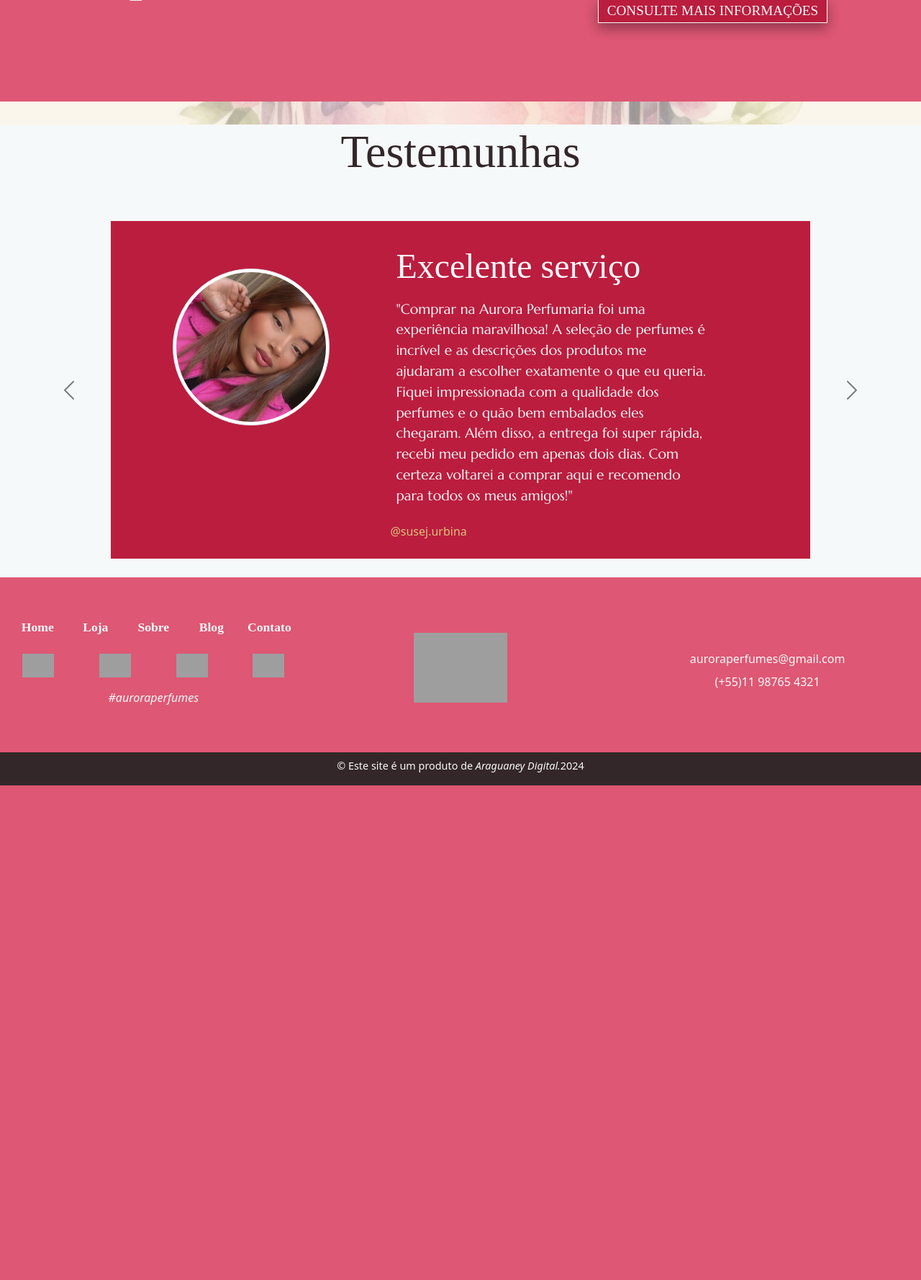
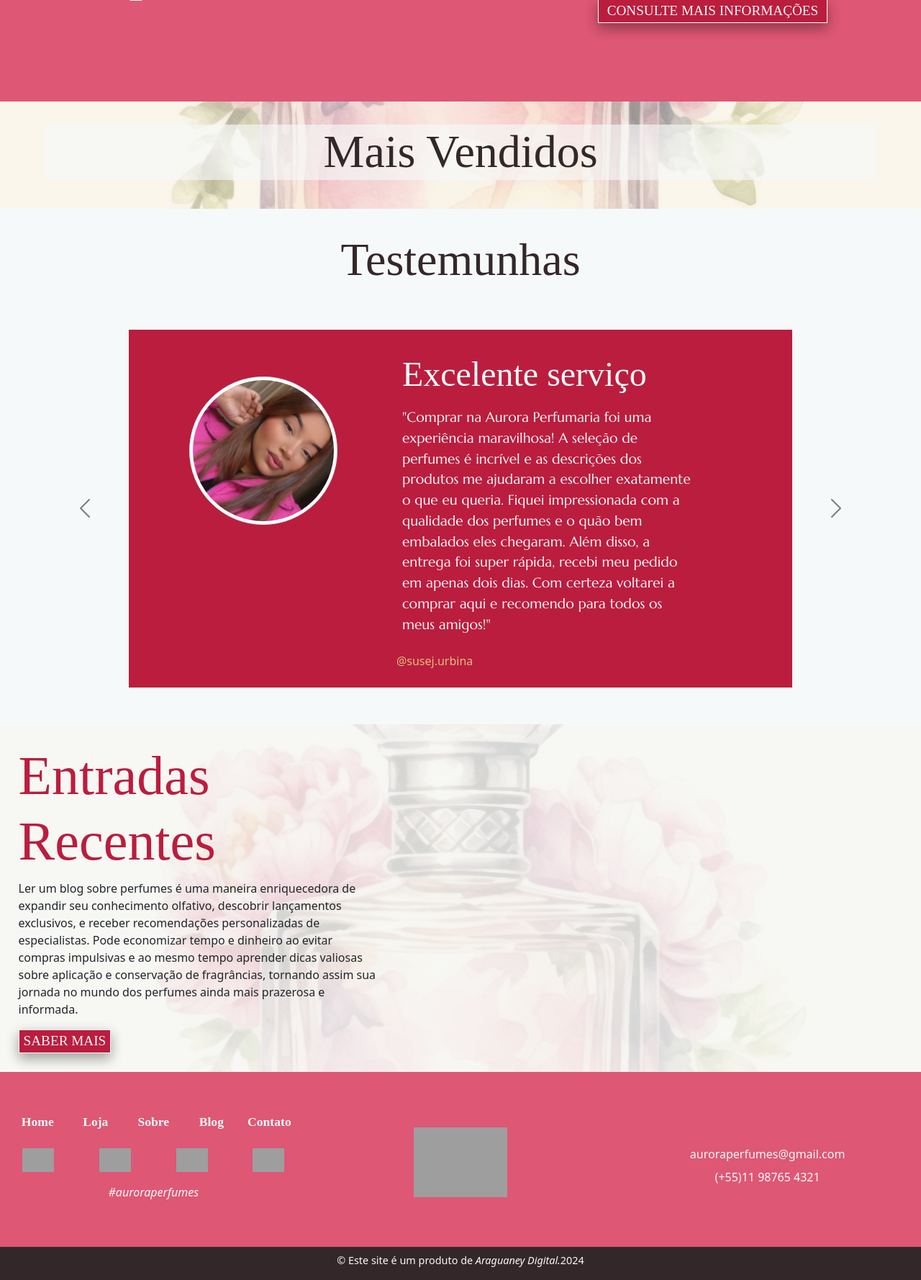
Before and after one commit to sabuat/site, a Flask app: page / in a window 1280 px wide. Shown: the part 627-2405 px from the top of the page at 72% size. Before the commit the page ends 1718 px from the top, so only its background shows below. Run offline with Flask 3, Linux system fonts and the light colour scheme; some web fonts are replaced; grey boxes are pictures that could not be loaded.

Commit message:
Finshing 'Mais Vendidos' Usability of 'Contactos' Addding links to footer

```diff
--- a/aurora/app.py
+++ b/aurora/app.py
@@ -1,12 +1,11 @@
-from flask import Flask, render_template, url_for
-
-from data import fonte
+from flask import Flask, render_template, url_for, request, redirect
+from data import varios, Contatos
 
 app = Flask(__name__)
 
 @app.route("/")
 def home():
-    return render_template("index.html", fontes = fonte)
+    return render_template("index.html", fontes = varios)
 
 @app.route("/loja")
 def store():
@@ -18,11 +17,14 @@
 
 @app.route("/blog")
 def blog():
-    print(fonte)
     return render_template("blog.html")
 
-@app.route("/contato")
+@app.route("/contato", methods=['POST','GET'])
 def contact():
-    return render_template("contato.html")
+    if request.method == 'POST':
+        Contatos.append_row([request.form['nome'],request.form['email'], request.form['telf'], request.form['assunto'], request.form['mensagem']])
+        return redirect('/')
+    else:
+        return render_template('contato.html')
 
 app.run(debug=True)
--- a/aurora/data.py
+++ b/aurora/data.py
@@ -10,12 +10,33 @@
 gc = gspread.service_account("site-aurora.json")
 db = gc.open('loja-online')
 
-Produtos = db.get_worksheet(0)
+Top4 = db.get_worksheet(0)
 Contatos = db.get_worksheet(1)
+Blog = db.get_worksheet(2)
 
-fonte = {
-    "codigo" : Produtos.acell("A2").value,
-    "imagem" : Produtos.acell("B2").value,
-    "nome": Produtos.acell("C2").value,
-    "preco": Produtos.acell("D2").value,
-}
+prod_mais_vendidos = Top4.get_all_records()
+post_blog = Blog.get_all_records()
+
+vac = {}
+
+i = 1
+
+while i < len(prod_mais_vendidos):
+    for item in prod_mais_vendidos:
+        vac[i] = item
+        i = i +1
+
+vacuo = vac
+
+vac2 = {}
+
+i = 1
+
+while i < len(post_blog):
+    for item in post_blog:
+        vac2[i] = item
+        i = i +1
+
+blog = vac2
+
+varios = [vacuo, blog]
--- a/aurora/static/css/index.css
+++ b/aurora/static/css/index.css
@@ -1,5 +1,6 @@
 @import "styles.css";
 
+/* Banner */
 #banner-1 {
     background-color: var(--secundario-cranberry);
     padding: 5rem;
@@ -68,10 +69,42 @@
     }
 }
 
+/* Card */
+.card-body h4 {
+    color: var(--primario-flush);
+    font-family: var(--fonte-titulo);
+}
+
+.card-body p {
+    font-family: var(--fonte-paragrafo);
+}
+
+.tit-box-2 {
+    font-size: 4rem;
+    color: var(--vinho-escuro);
+    font-family: var(--fonte-titulo);
+    align-items: center;
+    margin: 0 4vw;
+    background-color: var(--branco-fundo);
+}
+
+.card img {
+    transition: transform .2s;
+}
+
+.card img:hover {
+  transform: scale(1.05)
+}
+
+#card-text {
+    background-color: var(--gold-claro);
+}
+
 /* Carrousel */
 
 .box-test {
     background-color: var(--branco-pampa);
+    padding: 2vw;
 }
 
 .prof-img {
@@ -115,3 +148,17 @@
 #card-test a:hover {
     color: var(--branco-pampa);
 }
+
+/* Blog */
+
+.tit-ban-3 {
+    font-size: 475%;
+    color: var(--primario-flush);
+    font-family: var(--fonte-titulo);
+    align-items: center;
+}
+
+.box-blog {
+    background-color: var(--branco-fundo);
+    padding: 2vw;
+}
--- a/aurora/static/css/styles.css
+++ b/aurora/static/css/styles.css
@@ -6,6 +6,7 @@
     --secundario-cranberry: #de5774;
     --vinho-escuro: #342729;
     --branco-fundo: rgb(246, 249, 249, 0.65);
+    --gold-claro: rgb(219, 192, 124, 0.45);
 
     --fonte-titulo: "Cormorant SC", serif;
     --fonte-paragrafo: "Marcellus", sans-serif;
--- a/aurora/templates/barra.html
+++ b/aurora/templates/barra.html
@@ -65,9 +65,9 @@
                     </div>
                     <div class="row pt-4 ">
                             <a href="" class="col"><img class="icon" style="max-width: 2.75rem;" src="../static/images/logos/facebook.svg" alt="facebook logo"></a>
-                            <a href="" class="col"><img class="icon" style="max-width: 2.75rem;" src="../static/images/logos/instagram.svg" alt="instagram logo"></a>
+                            <a href="https://www.instagram.com/auroraperfumaria.sp/" class="col"><img class="icon" style="max-width: 2.75rem;" src="../static/images/logos/instagram.svg" alt="instagram logo"></a>
                             <a href="" class="col"><img class="icon" style="max-width: 2.75rem;" src="../static/images/logos/tiktok.svg" alt="tiktok logo"></a>
-                            <a href="" class="col"><img class="icon" style="max-width: 2.75rem;" src="../static/images/logos/whatsapp.svg" alt="whatsapp logo"></a>
+                            <a href="https://wa.link/rotgwh" class="col"><img class="icon" style="max-width: 2.75rem;" src="../static/images/logos/whatsapp.svg" alt="whatsapp logo"></a>
                     </div>
                     <div class="row pt-3 px-5">
                         <p><em>#auroraperfumes</em></p>
--- a/aurora/templates/index.html
+++ b/aurora/templates/index.html
@@ -29,9 +29,29 @@
       </div>
     </div>
   </div>
+
   <!-- Melores Vendidos -->
 
+  <div class="container-fluid text-center mb-2">
+    <h1 class="tit-box-2 my-2 text-center">Mais Vendidos</h1><br>
+    {% for id, produto in fontes[0].items() %}
+      <div class="col d-inline-flex mt-3">
+        <div class="card my-3 mx-3" style="width: 20vw;">
+          <div>
+            <img src="{{ produto['imagem'] }}" class="col-3 my-2 w-75" style="max-height: 20rem; ">
+          </div>
+          <div id="card-text" class="card-body" style="height: 20vw; ">
+            <h4 class="card-title mb-2">{{ produto['nome'] }}</h4>
+            <p class="card-text pt-2" style="height: 12vw; ">{{ produto['descricao'] }}</p>
+            <a id="bt-gr" href="" class="btn ">Saiba mais</a>
+          </div>
+        </div>
+      </div>
+    {% endfor %}
+  </div>
+
   <!-- Testimonios -->
+
   <div class="box-test">
     <h1 class="tit-box my-2 text-center">Testemunhas</h1><br>
     <div id="carouselExampleDark" class="carousel carousel-dark slide">
@@ -99,6 +119,32 @@
     </div>
   </div>
 
+  <!-- Blog -->
+
+  <div class="container-fluid box-blog">
+    <div class="row">
+      <div class="col-5">
+        <h1 class="tit-ban-3 text-break">Entradas Recentes</h1>
+        <p>Ler um blog sobre perfumes é uma maneira enriquecedora de expandir seu conhecimento olfativo, descobrir lançamentos exclusivos, e receber recomendações personalizadas de especialistas. Pode economizar tempo e dinheiro ao evitar compras impulsivas e ao mesmo tempo aprender dicas valiosas sobre aplicação e conservação de fragrâncias, tornando assim sua jornada no mundo dos perfumes ainda mais prazerosa e informada.</p>
+        <button id="bt-gr" >Saber mais</button>
+      </div>
+      <div class="col-7">
+        {% for id, post in fontes[1].items() %}
+        <div class="row">
+          <div class="col-6">
+            <img src="{{ post['imagem'] }}" alt="">
+          </div>
+          <div class="col-6">
+            <h6>{{ post['data'] }}</h6>
+            <h4>{{ post['titulo'] }}</h4>
+            <p>{{ post['resumo'] }}</p>
+          </div>
+        </div>
+        {% endfor %}
+      </div>
+    </div>
+  </div>
+
 
 </div>
 {% endblock %}
```
Also changed, not shown: aurora/templates/contato.html (+6 -6 lines).
